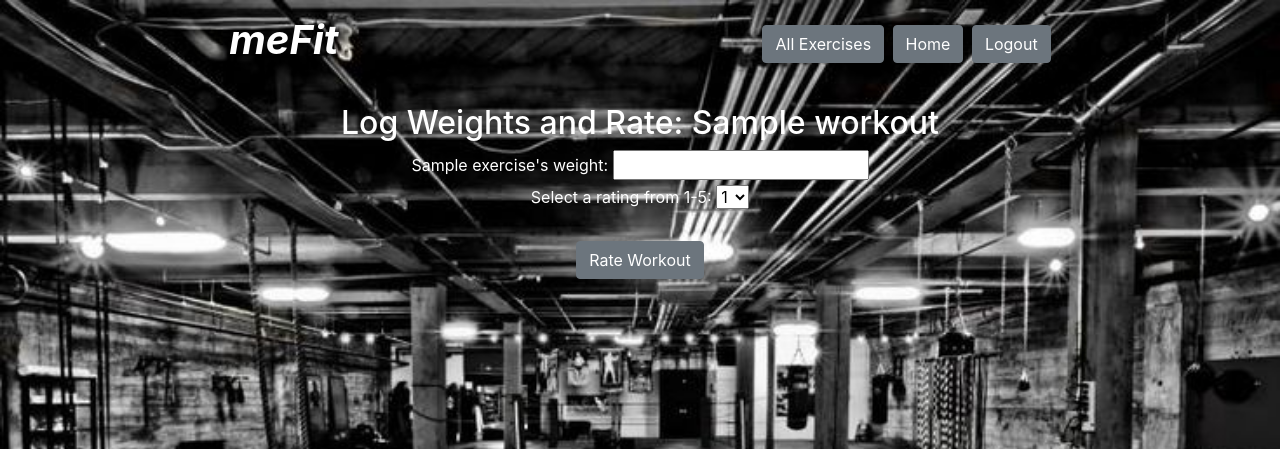
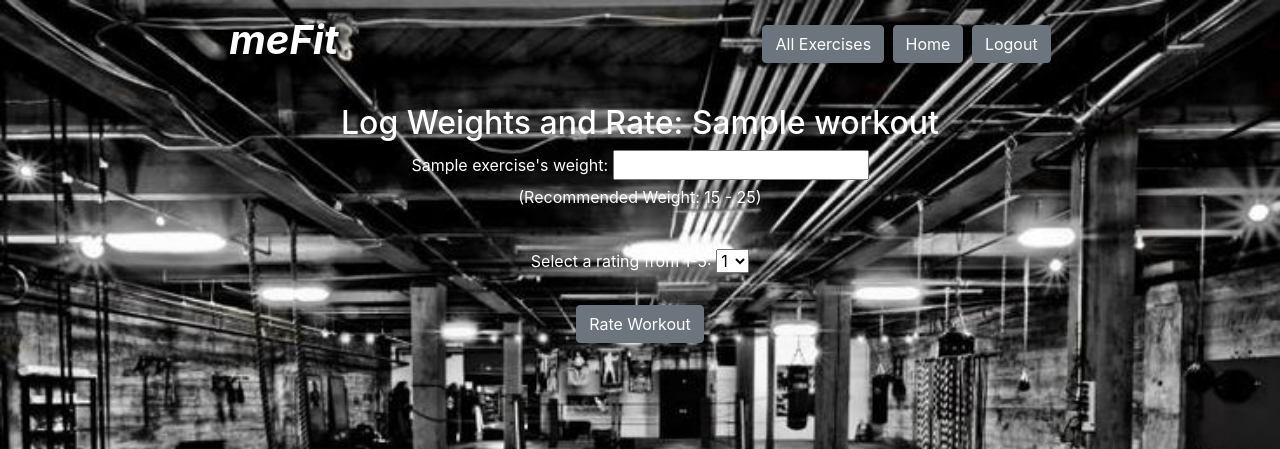
Before and after one commit to jdawlabani/meFit, a Flask app: template flask_app/templates/rate_workout.html in a window 1280 px wide. Shown: the top 449 px of the page. Run offline with Flask 2, Linux system fonts and the light colour scheme; the template is opened without the code that fills it: most values are stand-ins (such as "Sample title", 1, 10 or a date in 2020).

Commit message:
added recommended weight to logging workout

```diff
--- a/flask_app/templates/rate_workout.html
+++ b/flask_app/templates/rate_workout.html
@@ -27,6 +27,12 @@
                 <div>
                     <label for="{{exercise.id}}">{{exercise.name}}'s weight: </label>
                     <input type="number" name="{{exercise.id}}">
+                    {% if exercise.weight >= 0 %}
+                    <p>(Recommended Weight: {{exercise.weight + 5}} - {{exercise.weight + 15}})</p>
+                    {% else %}
+                    <p>This is your first time with this exercise. Try a range of weights and challenge yourself!</p>
+                    {% endif %}
+                    <br>
                 </div>
             {% endfor %}
             <div>
```
